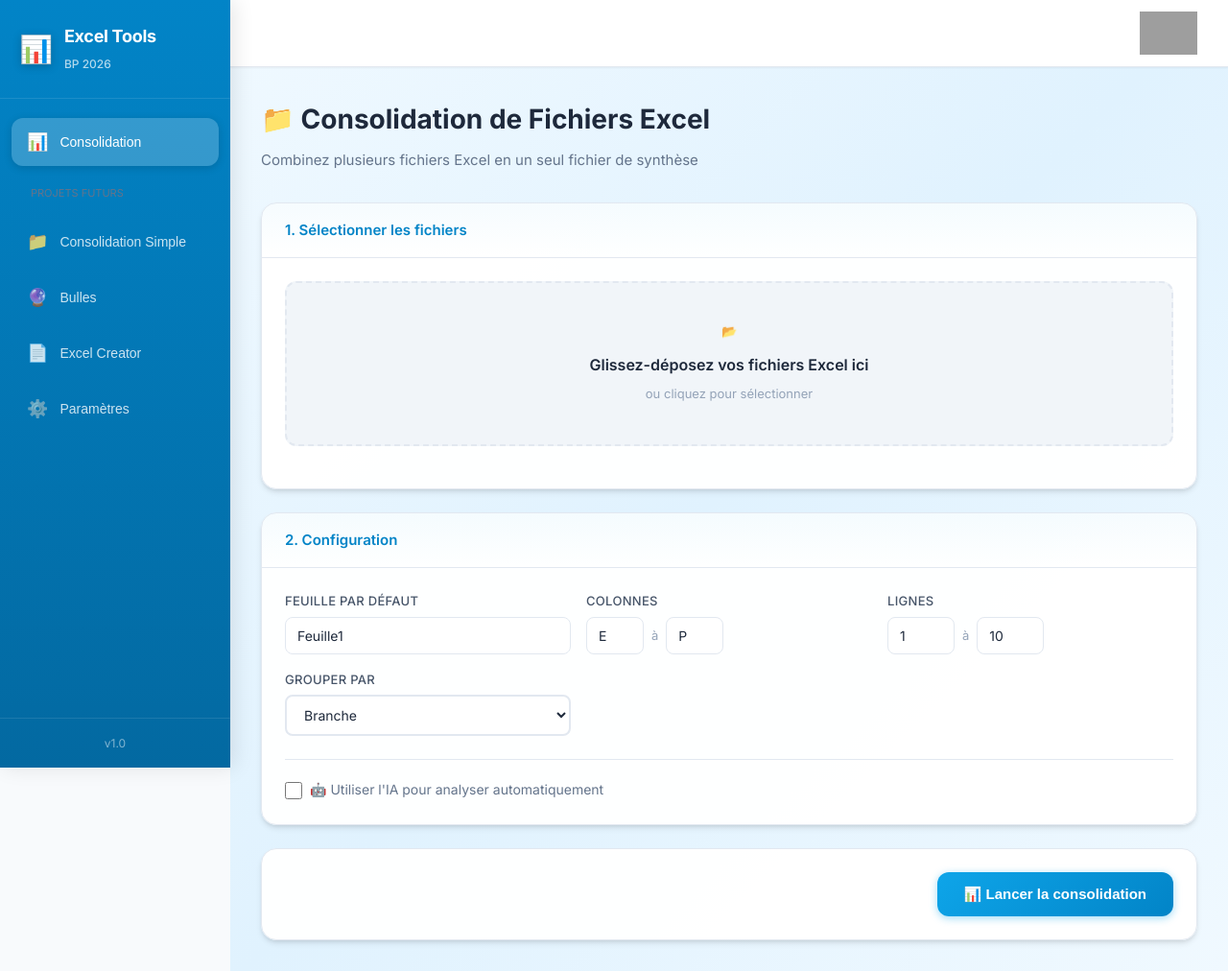
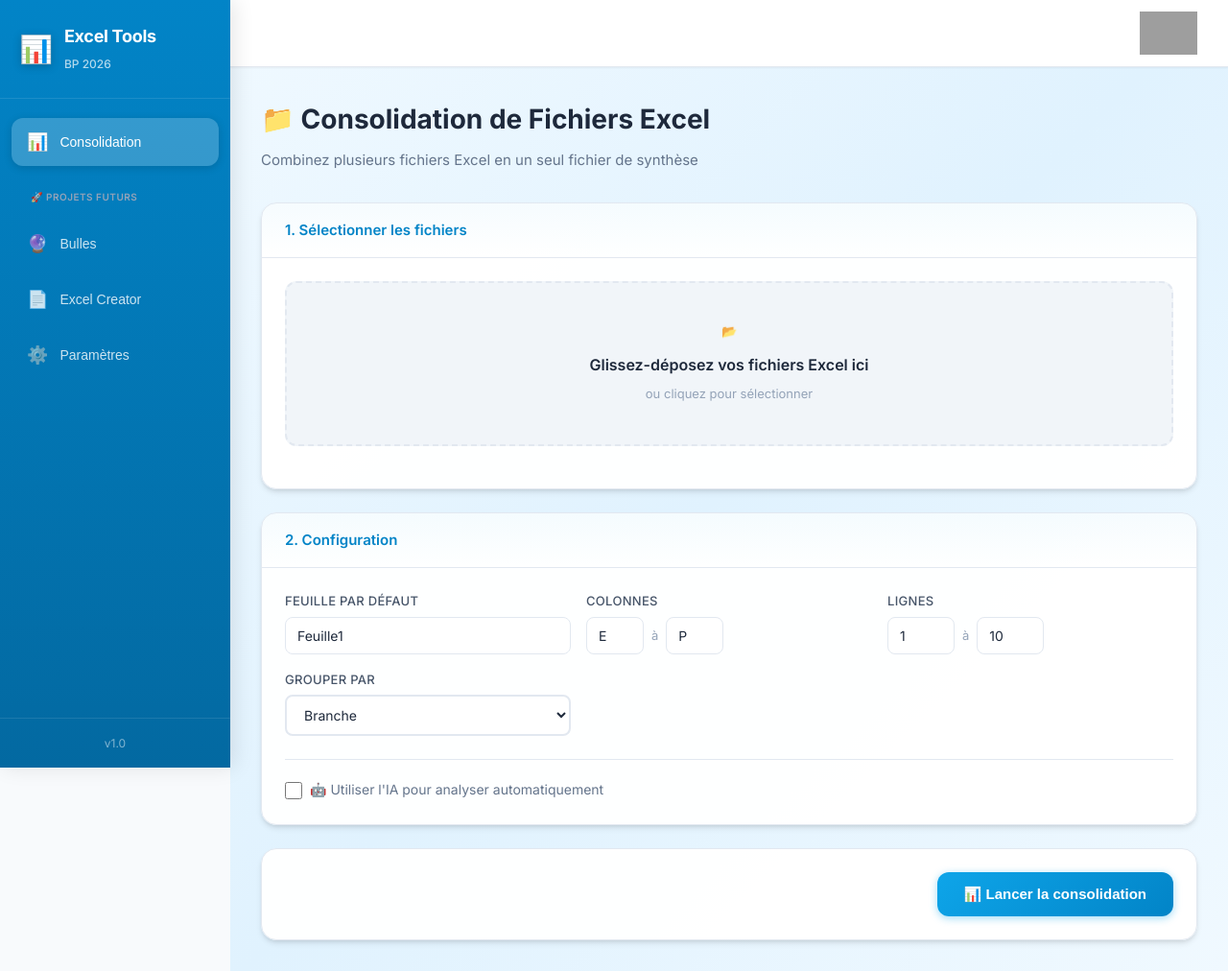
Before and after one commit to redased/excel, a Django app: page / in a window 1280 px wide. Shown: the whole page at 96% size. Run offline with Django 5.2, Linux system fonts and the light colour scheme; data that the repository does not hold is empty; some libraries are stand-ins or nearby versions; grey boxes are pictures that could not be loaded.

Commit message:
Fix: remove consolidation simple, improve projects futurs color, skip empty folders

```diff
--- a/bp_web/excel_creator/templates/excel_creator/index.html
+++ b/bp_web/excel_creator/templates/excel_creator/index.html
@@ -32,13 +32,9 @@
                 </button>
 
                 <div class="nav-section-title"
-                    style="padding: 12px 20px 8px; font-size: 11px; color: #64748b; text-transform: uppercase;">
-                    Projets Futurs
+                    style="padding: 16px 20px 8px; font-size: 10px; color: #94a3b8; text-transform: uppercase; font-weight: 600; letter-spacing: 0.5px;">
+                    🚀 Projets Futurs
                 </div>
-                <button class="nav-item" data-page="consolidation">
-                    <span class="nav-icon">📁</span>
-                    <span class="nav-text">Consolidation Simple</span>
-                </button>
                 <button class="nav-item" data-page="bubbles">
                     <span class="nav-icon">🔮</span>
                     <span class="nav-text">Bulles</span>
--- a/bp_web/static/js/consbulle.js
+++ b/bp_web/static/js/consbulle.js
@@ -226,6 +226,12 @@ async function processDroppedFiles(filesByFolder) {
 
             // Create responsables and sites from folders
             for (const [folderName, files] of Object.entries(filesByFolder)) {
+                // Skip folders with no files
+                if (!files || files.length === 0) {
+                    console.log('Skipping empty folder:', folderName);
+                    continue;
+                }
+
                 // Check if responsable already exists
                 let resp = consBulleData.responsables.find(r => r.name === folderName);
 
```
